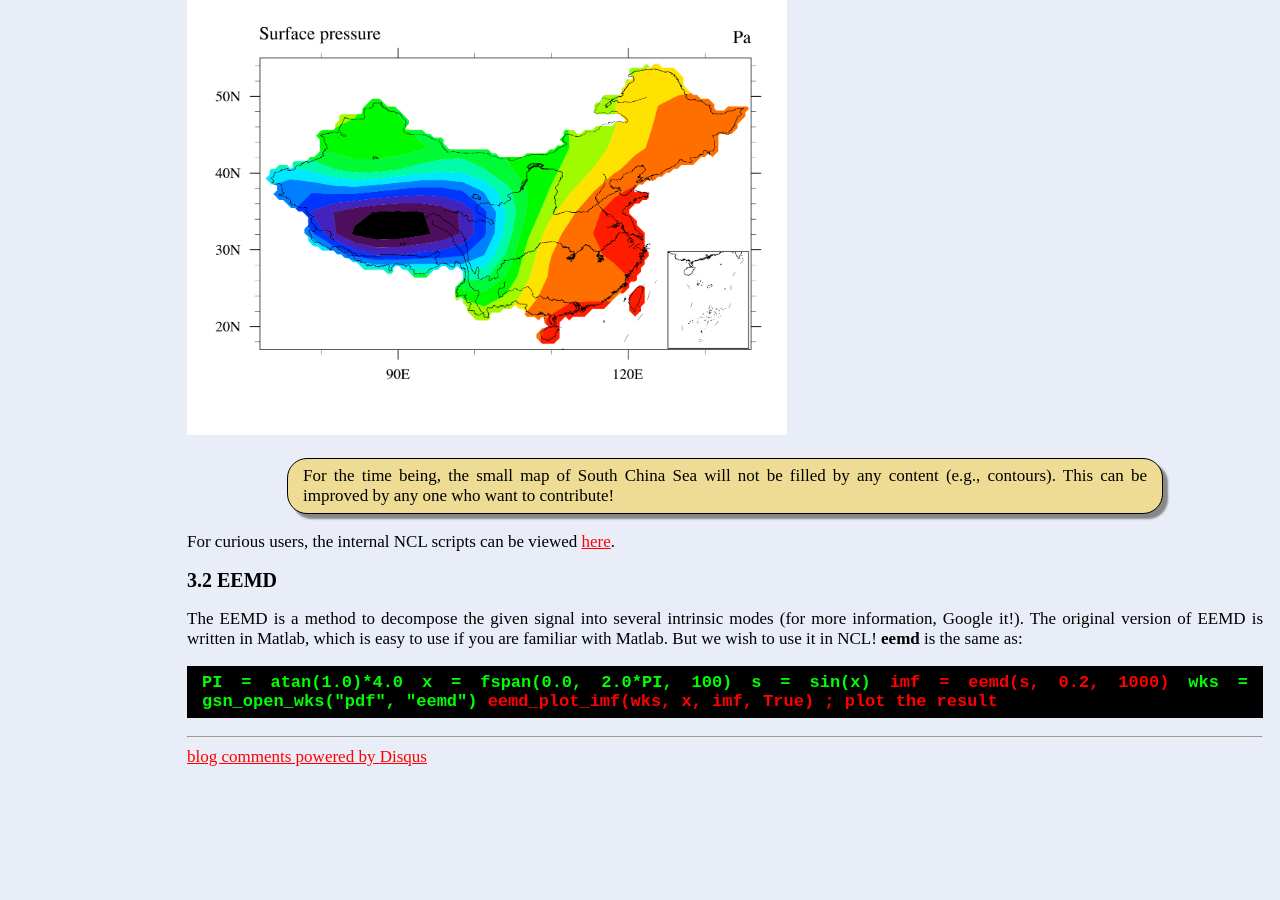
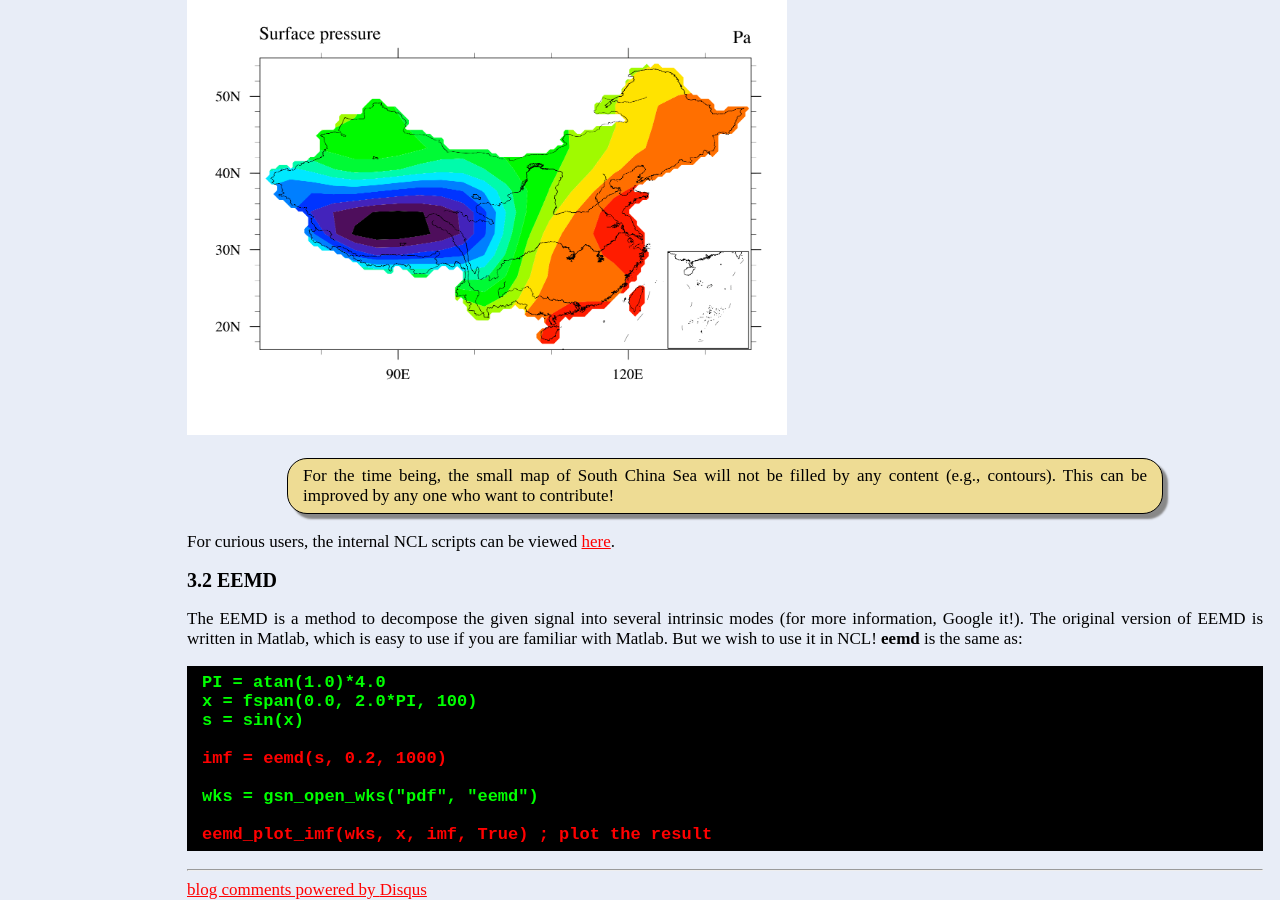
Before and after one commit to huyong1109/geodiag, a Jekyll site: the page built from documentation.html, in a window 1280 px wide and 900 px high, scrolled down 821 px. Built offline with Jekyll 4.4.1, drawn with Linux system fonts in a browser that asks for light colours; comment, search, counter and statistics services are not loaded; before the commit the page ends 1588 px from its top, so only the background shows below that.

Commit message:
Add <br> in doc

```diff
--- a/documentation.html
+++ b/documentation.html
@@ -65,18 +65,18 @@ comments: true
         familiar with Matlab. But we wish to use it in NCL!
         <b>eemd</b> is the same as:
         <div class="text_example">
-            PI = atan(1.0)*4.0
-            x = fspan(0.0, 2.0*PI, 100)
-            s = sin(x)
-
+            PI = atan(1.0)*4.0<br>
+            x = fspan(0.0, 2.0*PI, 100)<br>
+            s = sin(x)<br>
+            <br>
             <font color="red">
-            imf = eemd(s, 0.2, 1000)
+            imf = eemd(s, 0.2, 1000)<br>
             </font>
-
-            wks = gsn_open_wks("pdf", "eemd")
-
+            <br>
+            wks = gsn_open_wks("pdf", "eemd")<br>
+            <br>
             <font color="red">
-            eemd_plot_imf(wks, x, imf, True) ; plot the result
+            eemd_plot_imf(wks, x, imf, True) ; plot the result<br>
             </font>
         </div>
     </p>
```
